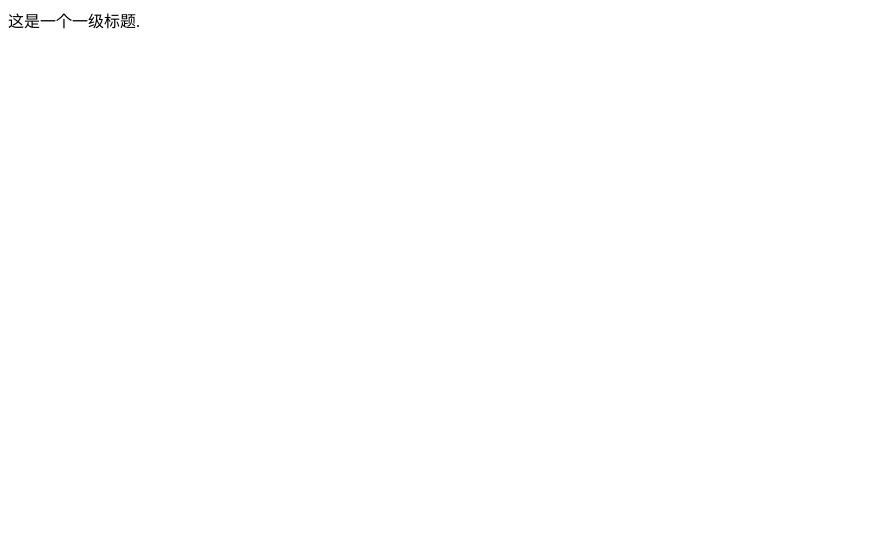
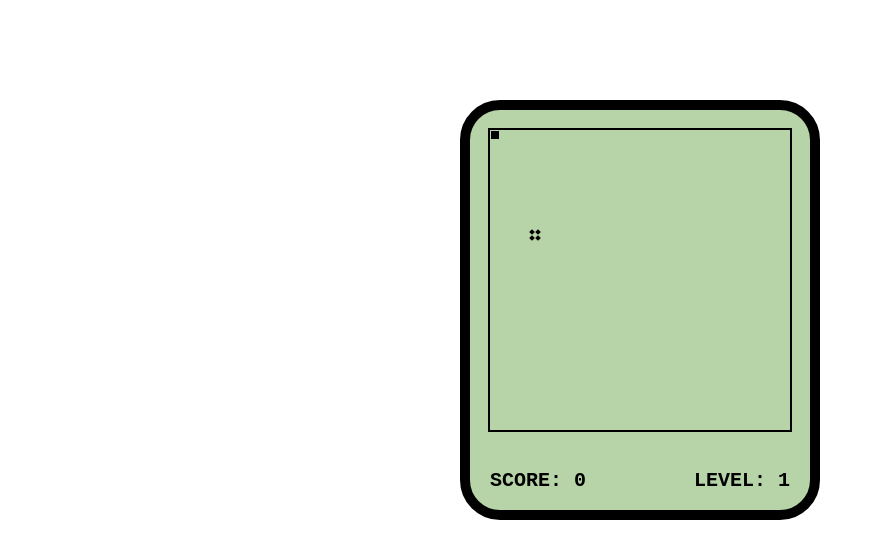
Before and after one commit to Zhao-Hansi/typescript-Gluttonous-Snake, a website built with webpack: page src/index.html in a window 1280 px wide. Shown: the whole page, without its empty margins (0-875 px from the left). Built offline with nearby package versions, Linux system fonts and the light colour scheme.

Commit message:
add project flex

```diff
--- a/src/index.html
+++ b/src/index.html
@@ -2,10 +2,31 @@
 <html lang="en">
 <head>
     <meta charset="UTF-8">
-    <title>zhao hansi- template</title>
+    <title>zhao hansi-Gluttonous Snake</title>
 </head>
 <body>
-<div id ="box1"> 这是一个一级标题. </div>
+<div id ="main">
+    <div id = "stage">
+        <div id = "snake" >
+            <div></div>
+        </div>
+        <div id ="food">
+            <div></div>
+            <div></div>
+            <div></div>
+            <div></div>
+        </div>
+    </div>
+    <div id ="score-panel">
+        <div>
+            SCORE: <span id ="score" >0</span>
+        </div>
+        <div>
+            LEVEL: <span id ="level" >1</span>
+        </div>
+    </div>
+
+</div>
 
 
 </body>
--- a/src/index.ts
+++ b/src/index.ts
@@ -1 +1,2 @@
 import  "./class_sample"
+import "./style/index.less"
--- /dev/null
+++ b/src/style/index.less
@@ -0,0 +1,65 @@
+@bg-color: #b7d4a8 ;
+
+*{
+  margin: 0;
+  padding: 0;
+  box-sizing: border-box;
+}
+
+body{
+  font: bold 20px "Courier New";
+}
+
+#main{
+  width: 360px;
+  height: 420px;
+  background-color: @bg-color;
+  margin: 100px auto;
+  border: 10px solid black;
+  border-radius: 40px;
+  display: flex;
+  flex-flow: column;
+  align-items: center;
+  justify-content: space-around;
+}
+
+#stage{
+  width: 304px;
+  height: 304px;
+  border: 2px solid black;
+  position: relative;
+
+  #snake{
+    &>div{
+      width: 10px;
+      height: 10px;
+      background-color: #000;
+      border: 1px solid @bg-color;
+      position: absolute;
+    }
+  }
+  #food{
+      width: 10px;
+      height: 10px;
+      position: absolute;
+      left: 40px;
+      top: 100px;
+      display: flex;
+      flex-flow: row wrap;
+      justify-content: space-between;
+      align-content: space-between;
+
+      &>div{
+        width: 4px;
+        height: 4px;
+        background-color: black;
+        transform: rotate(45deg);
+    }
+  }
+}
+
+#score-panel{
+  width: 300px;
+  display: flex;
+  justify-content: space-between;
+}
--- a/webpack.config.js
+++ b/webpack.config.js
@@ -43,6 +43,7 @@ module.exports = {
                     {
                         loader: "postcss-loader",
                         options: {
+                            postcssOptions:{
                                 plugins:[
                                     [
                                         "postcss-preset-env",
@@ -51,6 +52,7 @@ module.exports = {
                                         }
                                     ]
                                 ]
+                            }
                         }
                     },
                     "less-loader"
```
Lines whose indentation alone changed are shown as unchanged.
